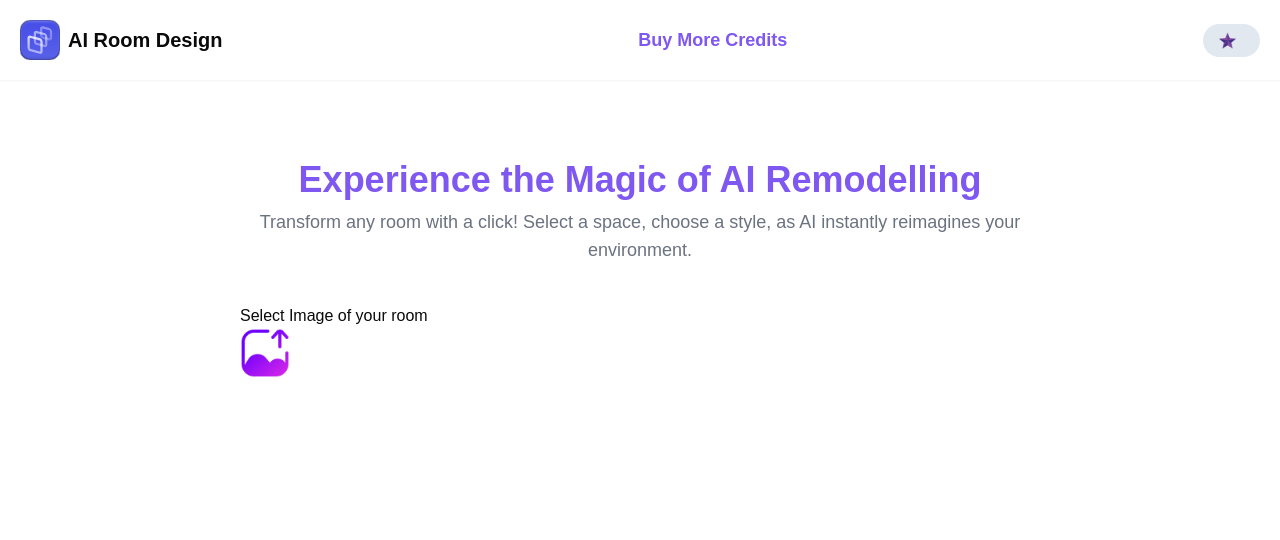
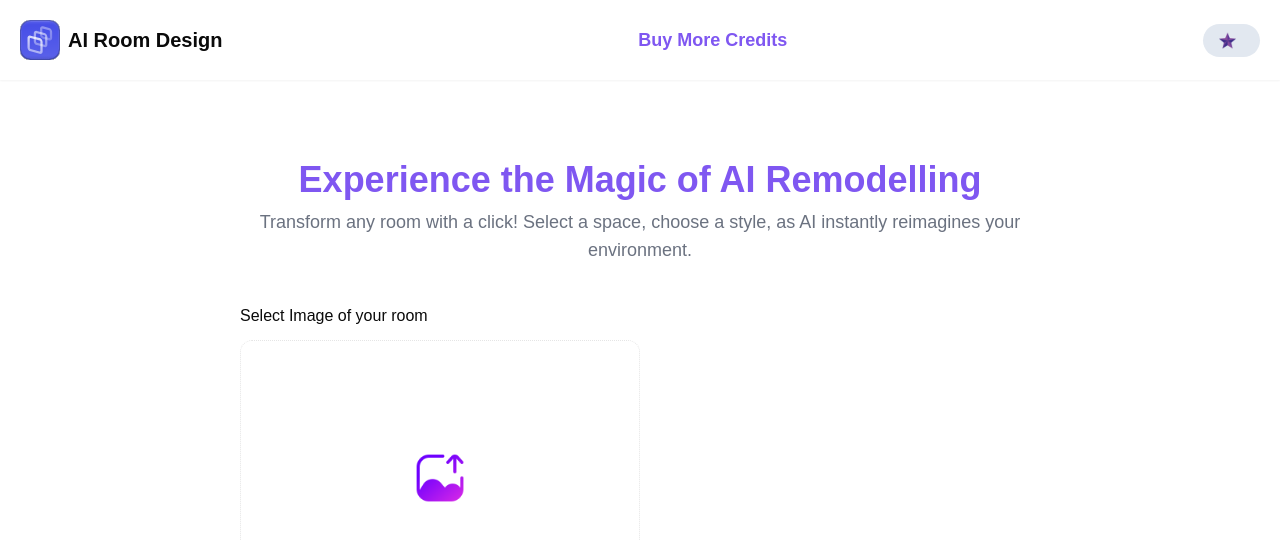
Before and after one commit to Aizal15Chopra/custom-room-redesign, a Next.js app: page /dashboard/create-new in a window 1280 px wide. Shown: the top 540 px of the page. Built offline with nearby package versions, Linux system fonts and the light colour scheme; no server answers.

Commit message:
Enhance ImageSelection component with improved styling for image upload area

```diff
--- a/app/dashboard/create-new/_components/ImageSelection.jsx
+++ b/app/dashboard/create-new/_components/ImageSelection.jsx
@@ -7,10 +7,10 @@ function ImageSelection() {
         <label>
             Select Image of your room
         </label>
-        <div>
+        <div className='mt-3'>
             <label
                 htmlFor = 'upload-image'>
-                <div>
+                <div className='p-28 border rounded-xl border-dotted flex justify-center'>
                     <Image src = {'/imageupload.png'} width={50} height={50} alt='image'/>
                 </div>
             </label>
```
